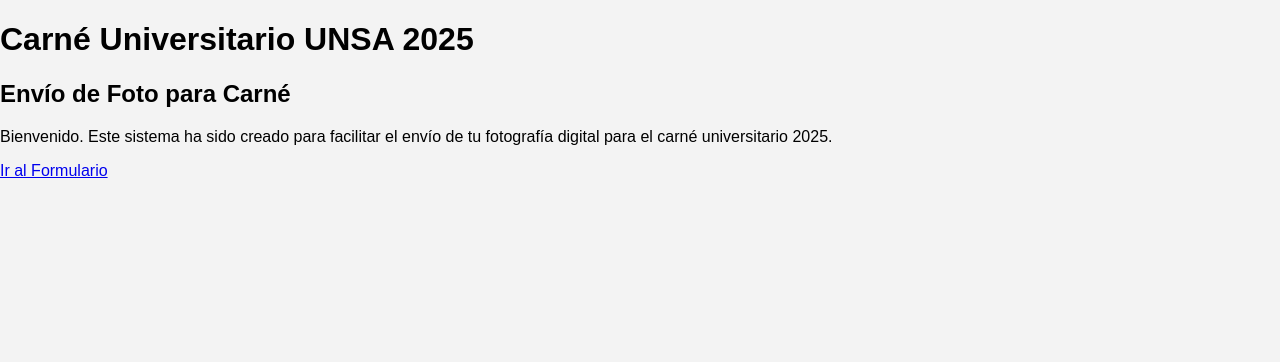
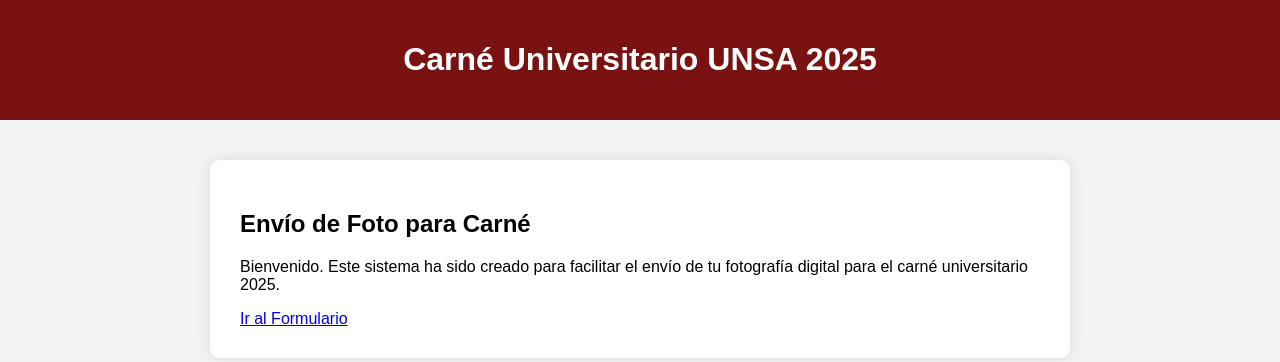
Before and after one commit to SrEstrada/Aplicaci-n-Google-App-Script, a plain HTML site: page index.html in a window 1280 px wide. Drawn offline with Linux system fonts and the light colour scheme.

Commit message:
ajustando

```diff
--- a/style.css
+++ b/style.css
@@ -3,3 +3,18 @@ body {
     font-family: Arial, sans-serif;
     background-color: #f3f3f3;
   }
+  header {
+    background-color: #7a1212;
+    color: white;
+    padding: 20px;
+    text-align: center;
+  }
+
+  .contenedor {
+    max-width: 800px;
+    margin: 40px auto;
+    background-color: white;
+    padding: 30px;
+    border-radius: 10px;
+    box-shadow: 0 0 15px rgba(0, 0, 0, 0.1);
+  }
```
